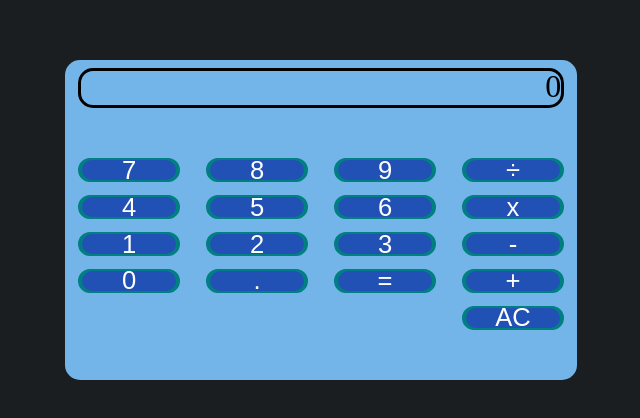
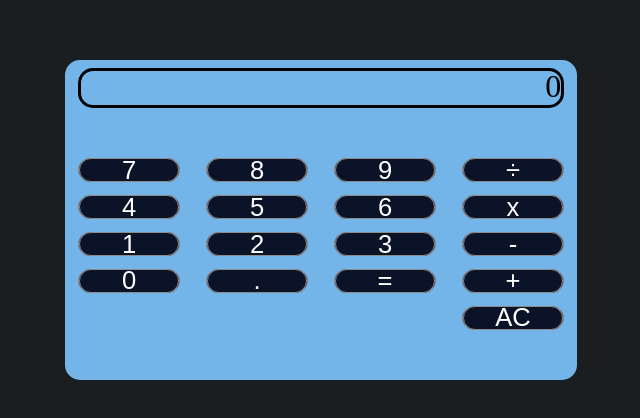
Before and after one commit to ScottDark/top-project-calculator, a plain HTML site: page index.html in a window 1280 px wide. Shown: the part 180-598 px from the top of the page, without its empty margins (255-895 px from the left). Drawn offline with Linux system fonts and the light colour scheme.

Commit message:
Button styling

```diff
--- a/stylesheet.css
+++ b/stylesheet.css
@@ -52,9 +52,9 @@ body {
   height: 3vh;
   width: 8vw;
   border-radius: 12px;
-  border: 2px solid teal;
+  border: 1px solid rgb(139, 139, 139);
   color: white;
-  background-color: rgb(34, 81, 182);
+  background-color: rgb(10, 19, 39);
   font-weight: 500;
   font-size: 2vw;
 }
```
